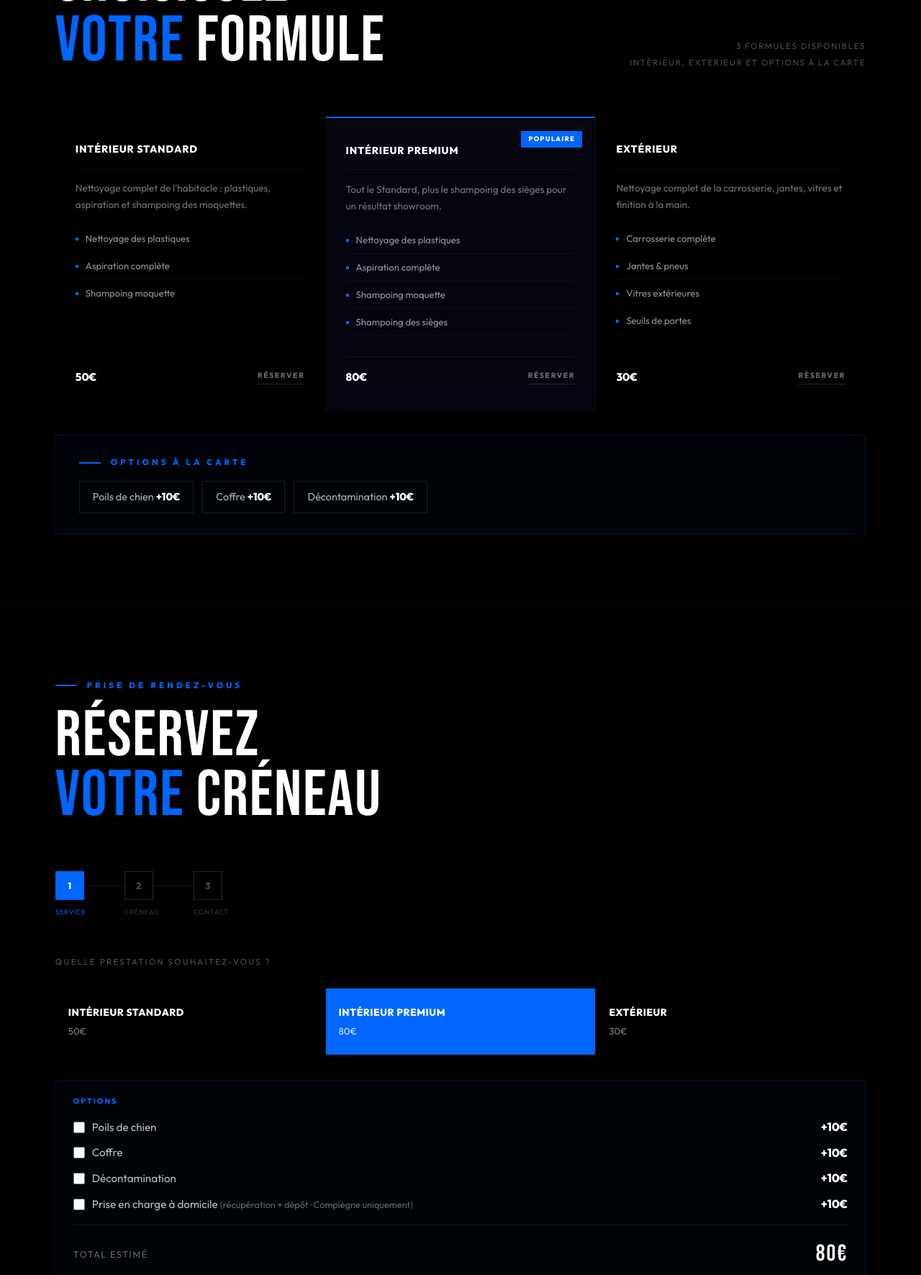
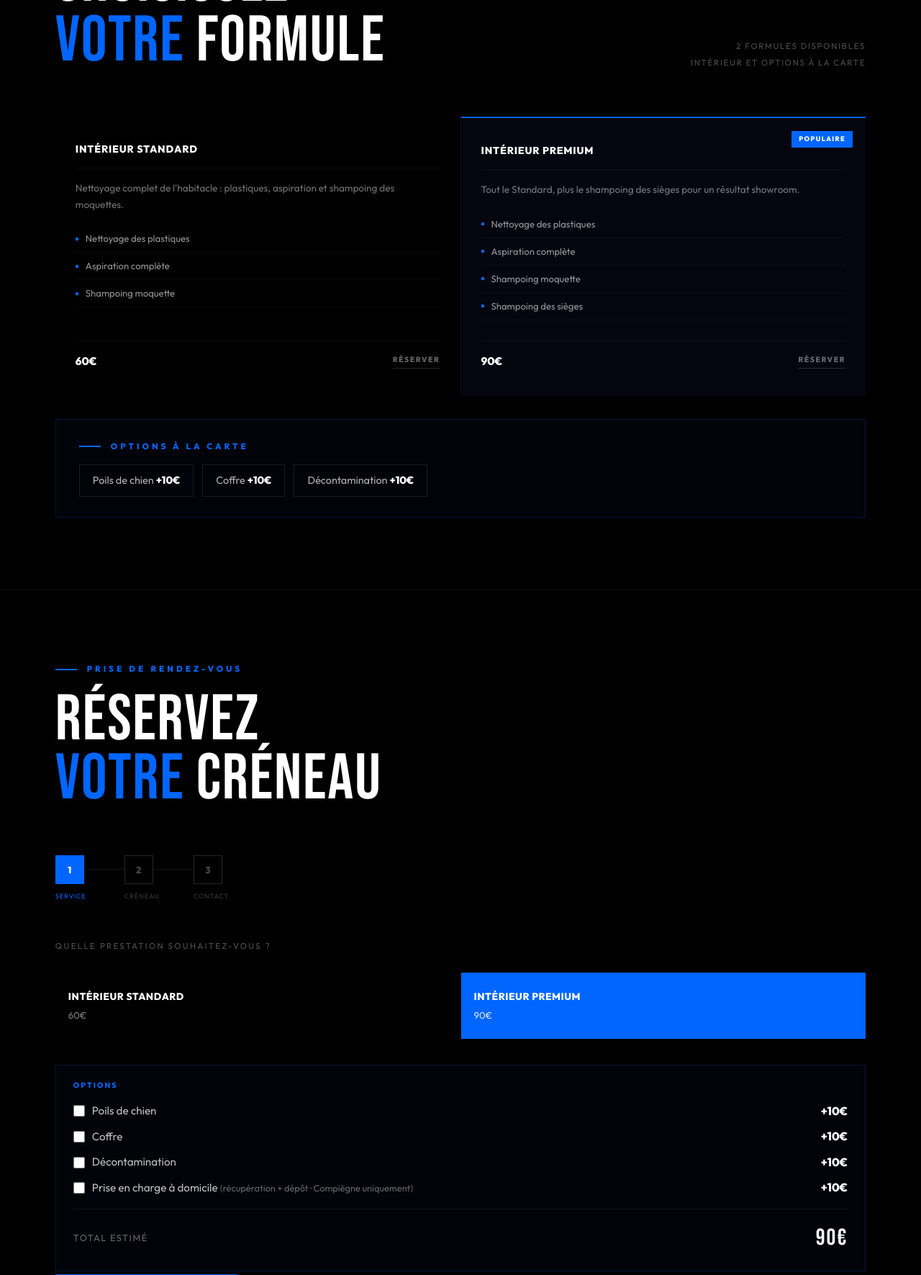
Before and after one commit to zelhajjdib/gp_fusion, a website built with Vite: page nettoyage.html in a window 1280 px wide. Shown: the part 1006-2777 px from the top of the page at 72% size. Built offline with nearby package versions, Linux system fonts and the light colour scheme.

Commit message:
feat : remove exterior formula and update interior prices to 60€/90€
Co-Authored-By: Claude Sonnet 4.6 <noreply@anthropic.com>

```diff
--- a/nettoyage.html
+++ b/nettoyage.html
@@ -85,8 +85,8 @@
             </h2>
           </div>
           <div class="sp-formules__meta">
-            3 formules disponibles<br>
-            Intérieur, extérieur et options à la carte
+            2 formules disponibles<br>
+            Intérieur et options à la carte
           </div>
         </div>
 
@@ -104,7 +104,7 @@
               <li>Shampoing moquette</li>
             </ul>
             <div class="sp-card__foot">
-              <div class="sp-card__price">50€</div>
+              <div class="sp-card__price">60€</div>
               <a href="#rdv" class="sp-card__cta">RÉSERVER</a>
             </div>
           </div>
@@ -123,25 +123,7 @@
               <li>Shampoing des sièges</li>
             </ul>
             <div class="sp-card__foot">
-              <div class="sp-card__price">80€</div>
-              <a href="#rdv" class="sp-card__cta">RÉSERVER</a>
-            </div>
-          </div>
-
-          <!-- Nettoyage Extérieur -->
-          <div class="sp-card">
-            <div class="sp-card__head">
-              <div class="sp-card__name">Extérieur</div>
-            </div>
-            <p class="sp-card__desc">Nettoyage complet de la carrosserie, jantes, vitres et finition à la main.</p>
-            <ul class="sp-card__list">
-              <li>Carrosserie complète</li>
-              <li>Jantes & pneus</li>
-              <li>Vitres extérieures</li>
-              <li>Seuils de portes</li>
-            </ul>
-            <div class="sp-card__foot">
-              <div class="sp-card__price">30€</div>
+              <div class="sp-card__price">90€</div>
               <a href="#rdv" class="sp-card__cta">RÉSERVER</a>
             </div>
           </div>
@@ -190,17 +172,13 @@
         <div class="sp-panel is-active" id="panel1">
           <p class="sp-panel-q">Quelle prestation souhaitez-vous ?</p>
           <div class="sp-tiles">
-            <div class="sp-tile" data-service="Intérieur Standard" data-price="50">
+            <div class="sp-tile" data-service="Intérieur Standard" data-price="60">
               <div class="sp-tile__name">Intérieur Standard</div>
-              <div class="sp-tile__price">50€</div>
+              <div class="sp-tile__price">60€</div>
             </div>
-            <div class="sp-tile is-sel" data-service="Intérieur Premium" data-price="80">
+            <div class="sp-tile is-sel" data-service="Intérieur Premium" data-price="90">
               <div class="sp-tile__name">Intérieur Premium</div>
-              <div class="sp-tile__price">80€</div>
-            </div>
-            <div class="sp-tile" data-service="Extérieur" data-price="30">
-              <div class="sp-tile__name">Extérieur</div>
-              <div class="sp-tile__price">30€</div>
+              <div class="sp-tile__price">90€</div>
             </div>
           </div>
 
@@ -239,7 +217,7 @@
             </div>
             <div style="margin-top:16px;padding-top:14px;border-top:1px solid rgba(255,255,255,0.08);display:flex;justify-content:space-between;align-items:center;">
               <span style="font-size:0.8rem;text-transform:uppercase;letter-spacing:0.12em;color:rgba(255,255,255,0.4);">Total estimé</span>
-              <span id="priceTotal" style="font-family:'Bebas Neue',sans-serif;font-size:2rem;letter-spacing:2px;color:#fff;">50€</span>
+              <span id="priceTotal" style="font-family:'Bebas Neue',sans-serif;font-size:2rem;letter-spacing:2px;color:#fff;">90€</span>
             </div>
           </div>
 
```
